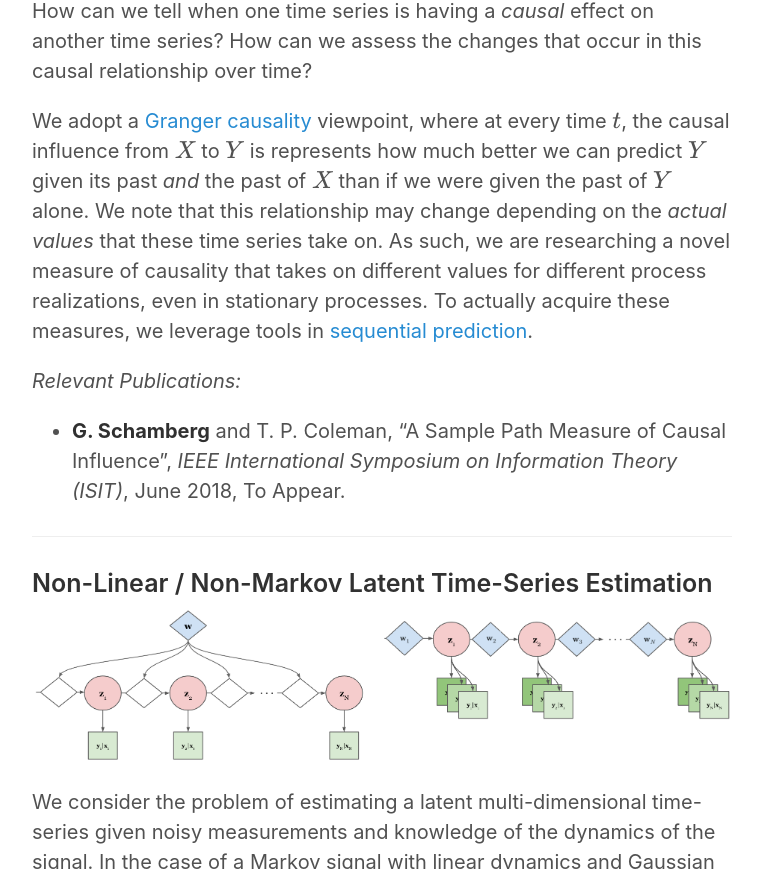
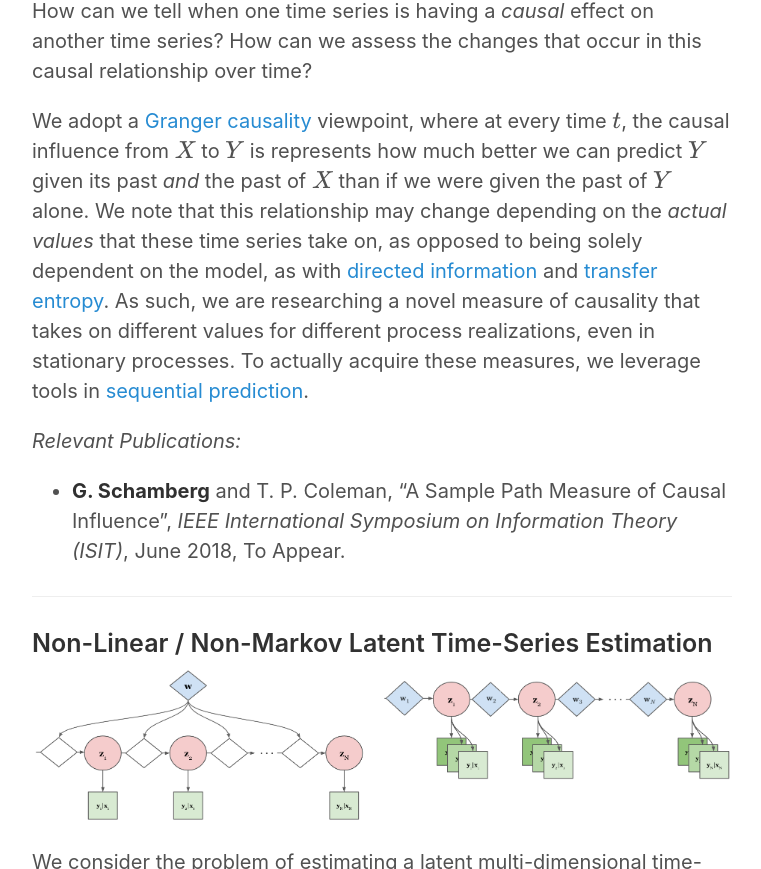
Before and after one commit to gabeschamberg/gabeschamberg.github.io, a Jekyll site: the page built from research.md, in a window 1280 px wide and 900 px high, scrolled down 496 px, cut to the strip 31-900 px from the top of the window. Shown: the whole strip, without its empty margins (258-1019 px from the left). Built offline with Jekyll 4.4.1, drawn with Linux system fonts in a browser that asks for light colours; formulas are drawn with MathJax 3.

Commit message:
updating cv and research

```diff
--- a/research.md
+++ b/research.md
@@ -9,7 +9,7 @@
 
 How can we tell when one time series is having a *causal* effect on another time series? How can we assess the changes that occur in this causal relationship over time?
 
-We adopt a [Granger causality](http://www.scholarpedia.org/article/Granger_causality) viewpoint, where at every time $$t$$, the causal influence from $$X$$ to $$ Y $$ is represents how much better we can predict $$ Y $$ given its past *and* the past of $$ X $$ than if we were given the past of $$Y$$ alone. We note that this relationship may change depending on the *actual values* that these time series take on. As such, we are researching a novel measure of causality that takes on different values for different process realizations, even in stationary processes. To actually acquire these measures, we leverage tools in [sequential prediction](https://www.eng.tau.ac.il/~meir/articles/32%20Universal%20Prediction.pdf).
+We adopt a [Granger causality](http://www.scholarpedia.org/article/Granger_causality) viewpoint, where at every time $$t$$, the causal influence from $$X$$ to $$ Y $$ is represents how much better we can predict $$ Y $$ given its past *and* the past of $$ X $$ than if we were given the past of $$Y$$ alone. We note that this relationship may change depending on the *actual values* that these time series take on, as opposed to being solely dependent on the model, as with [directed information](https://arxiv.org/pdf/1201.2334.pdf) and [transfer entropy](https://journals.aps.org/prl/abstract/10.1103/PhysRevLett.85.461). As such, we are researching a novel measure of causality that takes on different values for different process realizations, even in stationary processes. To actually acquire these measures, we leverage tools in [sequential prediction](https://www.eng.tau.ac.il/~meir/articles/32%20Universal%20Prediction.pdf).
 
 *Relevant Publications:*
 - **G. Schamberg** and T. P. Coleman, "A Sample Path Measure of Causal Influence", *IEEE International Symposium on Information Theory (ISIT)*, June 2018, To Appear.
```
